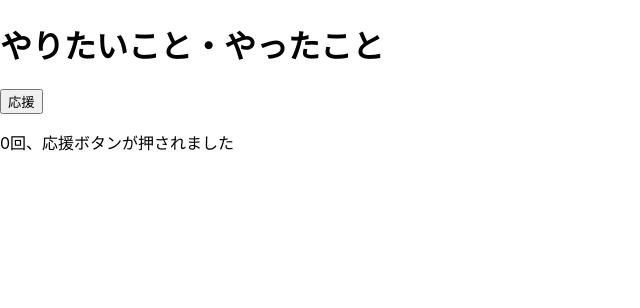
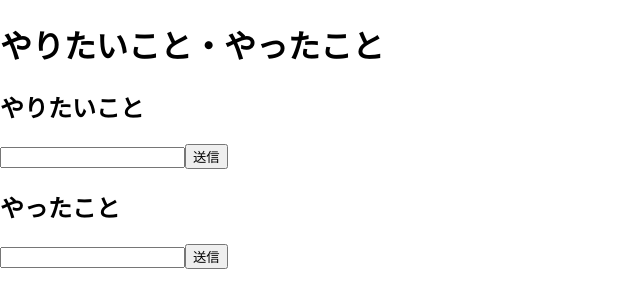
Before and after one commit to 1m4nim/aboutstudy_2, a React (Create React App) app: page / in a window 1280 px wide. Shown: the top 308 px of the page, without its empty margins (0-640 px from the left). Built offline with nearby package versions, Linux system fonts and the light colour scheme.

Commit message:
始まりの時間と終わりの時間から経過時間を出せるようにした、終わりの時間のほうが早い場合はアラートを出せるようにした

```diff
--- a/src/component/Cheer.js
+++ b/src/component/Cheer.js
@@ -1,21 +1,23 @@
-import { useState } from "react";
+//一旦別のページにこれを記述したいので消しておく
 
-export default function Cheer({ init }) {
-    const [count, setCount] = useState(init);
-    const handleClick = () => {
-        if (count < 10) {
-            setCount(count + 1);
-        }
-    };
+// import { useState } from "react";
 
-    return (
-        <>
-            <button onClick={handleClick}>応援</button>
-            {count < 10 ? (
-                <p>{count}回、応援ボタンが押されました</p>
-            ) : (
-                <p>応援回数の上限に達しました</p>
-            )}
-        </>
-    );
-}
+// export default function Cheer({ init }) {
+//     const [count, setCount] = useState(init);
+//     const handleClick = () => {
+//         if (count < 10) {
+//             setCount(count + 1);
+//         }
+//     };
+
+//     return (
+//         <>
+//             <button onClick={handleClick}>応援</button>
+//             {count < 10 ? (
+//                 <p>{count}回、応援ボタンが押されました</p>
+//             ) : (
+//                 <p>応援回数の上限に達しました(10回まで)</p>
+//             )}
+//         </>
+//     );
+// }
--- a/src/component/Todo.js
+++ b/src/component/Todo.js
@@ -1,8 +1,59 @@
+import React, { useState } from "react";
+
 export default function Todo(props) {
+    const [goalList, setGoalList] = useState([]);
+    const [doneList, setDoneList] = useState([]);
+    const [goalInput, setGoalInput] = useState("")
+    const [doneInput, setDoneInput] = useState("");
+
+    const handleGoalSubmit = (e) => {
+        e.preventDefault();
+        if (goalInput.trim()) {
+            setGoalList([...goalList, goalInput]);
+            setGoalInput("");
+        }
+    };
+
+    const handleDoneSubmit = (e) => {
+        e.preventDefault();
+        if (doneInput.trim()) {
+            setDoneList([...doneList, doneInput]);
+            setDoneInput("");
+        }
+    }
+
     return (
         <div>
-            <h1>{props.todo}</h1>
+            <div className="todo">
+                <h1>{props.todo}</h1>
+            </div>
+            <div className="summary">
+                <div className="before">
+                    <h2>やりたいこと</h2>
+                    <form onSubmit={handleGoalSubmit}>
+                        <input type="text" value={goalInput} onChange={(e) => setGoalInput(e.target.value)} />
+                        <button type="submit">送信</button>
+                        <ul classNmae="goal"> {/*/goal = 目標 */}
+                            {goalList.map((goal, index) => (
+                                <li key={index}>{goal}</li>
+                            ))}
+                        </ul>
+                    </form>
+                </div>
 
+
+                <div className="after">
+                    <h2>やったこと</h2>
+                    <form onSubmit={handleDoneSubmit}>
+                        <input type="text" value={doneInput} onChange={(e) => setDoneInput(e.target.value)} />
+                        <button type="submit">送信</button>
+                        <ul className="done">{doneList.map((done, index) => (
+                            <li key={index}>{done}</li>
+                        ))}
+                        </ul> {/*done = やったこと*/}
+                    </form>
+                </div>
+            </div>
         </div>
     );
 }
--- a/src/index.js
+++ b/src/index.js
@@ -4,7 +4,7 @@ import './index.css';
 // import App from './App';
 import reportWebVitals from './reportWebVitals';
 import Todo from "./component/Todo";
-import Cheer from './component/Cheer';
+//import Cheer from './component/Cheer';
 
 const root = ReactDOM.createRoot(document.getElementById('root'));
 root.render(
@@ -12,7 +12,7 @@ root.render(
     <>
       {/* <App /> */}
       <Todo todo="やりたいこと・やったこと" />
-      <Cheer init={0} />
+      {/* <Cheer init={0} /> */}
 
     </>
   </React.StrictMode>
```
